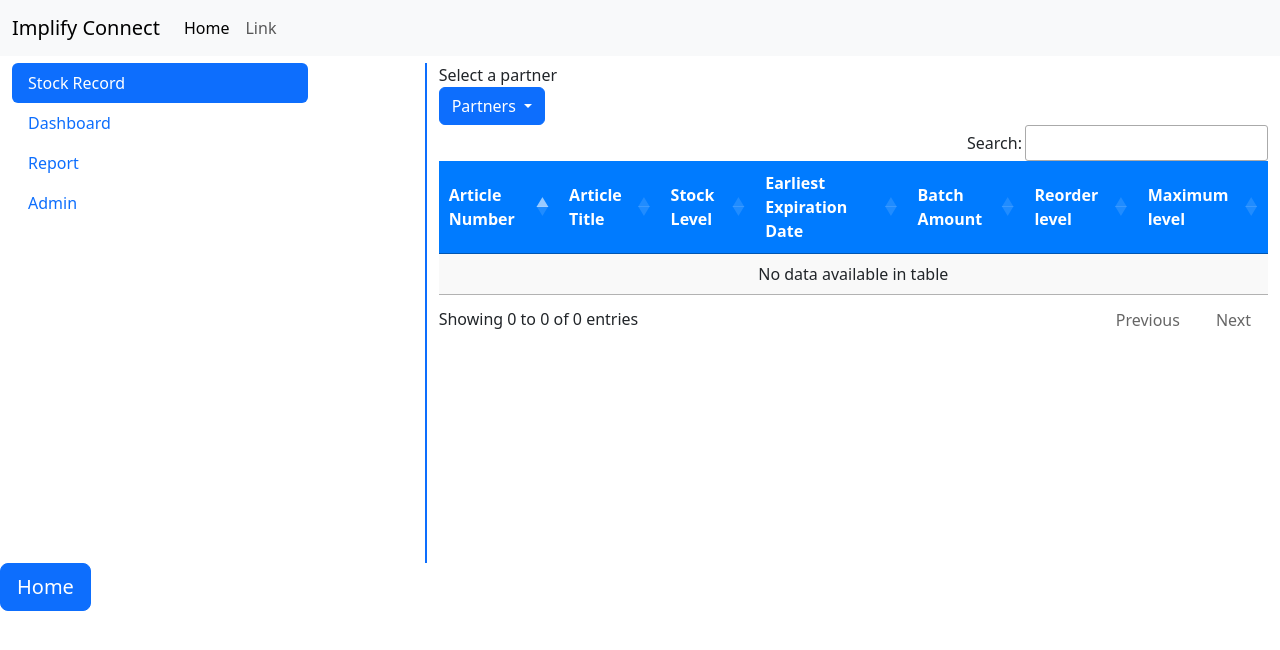
After one commit to yedhukrishnaG/django, a Django app: page /newhomepage/ in a window 1280 px wide. The commit adds this page. Shown: the top 650 px of the page. Run offline with Django 4.2, Linux system fonts and the light colour scheme; some libraries are stand-ins or nearby versions.

Commit message:
radio type button and side pannel view

```diff
--- a/django/hello_django/hello_app/urls.py
+++ b/django/hello_django/hello_app/urls.py
@@ -33,5 +33,6 @@ urlpatterns = [
     path('login/', views.login, name='login'),
     path('signup/', views.signup, name='signup'),
     path('newreport/', views.newreport, name='newreport'),
+    path('newhomepage/', views.newhomepage, name='newhomepage'),
     path('', views.print_hello),
 ]
--- a/django/hello_django/hello_app/views.py
+++ b/django/hello_django/hello_app/views.py
@@ -150,3 +150,7 @@ def addrow(request):
 def newreport(request):
 
     return render(request,'newreport.html')
+
+def newhomepage(request):
+
+    return render(request,'newhomepage.html')
--- /dev/null
+++ b/django/hello_django/templates/newhomepage.html
@@ -0,0 +1,192 @@
+<!DOCTYPE html>
+<html lang="en">
+<head>
+    <meta charset="UTF-8">
+    <meta name="viewport" content="width=device-width, initial-scale=1.0">
+    <title>Implify Connect</title>
+    <!-- Bootstrap CSS -->
+    <link href="https://cdn.jsdelivr.net/npm/bootstrap@5.3.0-alpha1/dist/css/bootstrap.min.css" rel="stylesheet">
+    <!-- jQuery -->
+    <script src="https://code.jquery.com/jquery-3.6.0.min.js"></script>
+    <!-- DataTables CSS -->
+    <link rel="stylesheet" type="text/css" href="https://cdn.datatables.net/1.11.5/css/jquery.dataTables.css">
+    <!-- DataTables JS -->
+    <script type="text/javascript" charset="utf8" src="https://cdn.datatables.net/1.11.5/js/jquery.dataTables.js"></script>
+    <!-- Custom CSS -->
+    <style>
+        /* Custom CSS for blue table header */
+        .table-header-blue th {
+            background-color: #007bff; /* Blue color */
+            color: white; /* Text color */
+        }
+        /* Custom CSS for vertical line */
+        .vertical-line {
+            border-right: 2px solid #0d6efd;
+            height: 500px;
+        }
+
+        .shifted-row {
+            margin-top: 5%;
+        }
+
+        .text-data{
+            text-align: left;
+        }
+    </style>
+</head>
+<body>
+    <!-- Navigation bar -->
+    <nav class="navbar navbar-expand-lg navbar-light bg-light fixed-top">
+        <div class="container-fluid">
+            <a class="navbar-brand" href="#">Implify Connect</a>
+            <!-- Navbar toggle button for smaller screens -->
+            <button class="navbar-toggler" type="button" data-bs-toggle="collapse" data-bs-target="#navbarSupportedContent" aria-controls="navbarSupportedContent" aria-expanded="false" aria-label="Toggle navigation">
+                <span class="navbar-toggler-icon"></span>
+            </button>
+            <!-- Navbar links -->
+            <div class="collapse navbar-collapse" id="navbarSupportedContent">
+                <ul class="navbar-nav me-auto mb-2 mb-lg-0">
+                    <li class="nav-item">
+                        <a class="nav-link active" aria-current="page" href="#">Home</a>
+                    </li>
+                    <li class="nav-item">
+                        <a class="nav-link" href="#">Link</a>
+                    </li>
+                    <!-- Add more navbar items as needed -->
+                </ul>
+            </div>
+        </div>
+    </nav>
+
+    <!-- Main content -->
+    <div class="container-fluid mt-5">
+        <div class="row shifted-row">
+            <!-- Left panel with tabs -->
+            <div class="col-md-3 ">
+                <div class="nav flex-column nav-pills" id="v-pills-tab" role="tablist" aria-orientation="vertical">
+                    <button class="nav-link active text-data" id="tab1-tab" data-bs-toggle="pill" data-bs-target="#tab1" type="button" role="tab" aria-controls="tab1" aria-selected="true">Stock Record</button>
+                    <button class="nav-link text-data" id="tab2-tab" data-bs-toggle="pill" data-bs-target="#tab2" type="button" role="tab" aria-controls="tab2" aria-selected="false">Dashboard</button>
+                    <button class="nav-link text-data" id="tab3-tab" data-bs-toggle="pill" data-bs-target="#tab3" type="button" role="tab" aria-controls="tab3" aria-selected="false">Report</button>
+                    <button class="nav-link text-data" id="tab4-tab" data-bs-toggle="pill" data-bs-target="#tab4" type="button" role="tab" aria-controls="tab4" aria-selected="false">Admin</button>
+                </div>
+            </div>
+
+            <!-- Vertical line -->
+            <div class="col-md-1 d-none d-md-block vertical-line"></div>
+
+            <!-- Right panel with tab content -->
+            <div class="col-md-8">
+                <div class="tab-content" id="v-pills-tabContent">
+                    <!-- Tab 1 content -->
+                    <div class="tab-pane fade show active" id="tab1" role="tabpanel" aria-labelledby="tab1-tab">
+                        <div id="dashboard">
+                            <div>Select a partner</div>
+                            <div class="dropdown">
+                                <button class="btn btn-primary dropdown-toggle" type="button" id="dropdownMenuButton" data-bs-toggle="dropdown" aria-expanded="false">
+                                    Partners
+                                </button>
+                                <ul class="dropdown-menu" aria-labelledby="dropdownMenuButton">
+                                    <li><a class="dropdown-item" href="#">Action 1</a></li>
+                                    <li><a class="dropdown-item" href="#">Action 2</a></li>
+                                    <li><a class="dropdown-item" href="#">Action 3</a></li>
+                                </ul>
+                            </div>
+                            <div>
+                                <table id="example" class="display">
+                                    <thead class="table-header-blue">
+                                        <tr>
+                                            <th scope="col">Article Number</th>
+                                            <th scope="col">Article Title</th>
+                                            <th scope="col">Stock Level</th>
+                                            <th scope="col">Earliest Expiration Date</th>
+                                            <th scope="col">Batch Amount</th>
+                                            <th scope="col">Reorder level</th>
+                                            <th scope="col">Maximum level</th>
+                                        </tr>
+                                    </thead>
+                                    <tbody>
+                                        <!-- Table body content goes here -->
+                                    </tbody>
+                                </table>
+                            </div>
+                        </div>
+                    </div>
+
+                    <!-- Tab 2 content -->
+                    <div class="tab-pane fade" id="tab2" role="tabpanel" aria-labelledby="tab2-tab">
+                        <p>Hello World</p>
+                    </div>
+
+                    <!-- Tab 3 content -->
+                    <div class="tab-pane fade" id="tab3" role="tabpanel" aria-labelledby="tab3-tab">
+                        <p>Heyy</p>
+                    </div>
+
+                    <!-- Tab 4 content -->
+                    <div class="tab-pane fade" id="tab4" role="tabpanel" aria-labelledby="tab4-tab">
+                        <table class="table">
+                            <thead>
+                                <tr>
+                                    <th scope="col">Column 1</th>
+                                    <th scope="col">Column 2</th>
+                                    <th scope="col">Column 3</th>
+                                    <th scope="col">Column 4</th>
+                                    <th scope="col">Column 5</th>
+                                </tr>
+                            </thead>
+                            <tbody>
+                                <!-- Table body content goes here -->
+                            </tbody>
+                        </table>
+                    </div>
+                </div>
+            </div>
+        </div>
+    </div>
+
+    <script>
+        $(document).ready(function () {
+            // Function to handle screen width check and actions
+            function handleScreenWidth() {
+                // Check screen width
+                var screenWidth = window.innerWidth;
+
+                // If screen width is less than 768px (bootstrap mobile breakpoint), show alert
+                if (screenWidth < 768) {
+                    // Handle mobile view if needed
+                } else {
+                    // If screen width is greater than or equal to 768px, show DataTable
+                    // Check if DataTable is already initialized
+                    if (!$.fn.DataTable.isDataTable('#example')) {
+                        // Initialize DataTable
+                        $('#example').DataTable({
+                            "lengthMenu": [],
+                            "dom": '<"top"fl<"clear">>rt<"bottom"ip<"clear">>',
+                            "lengthChange": false,
+                            "pageLength": 20,
+                        });
+                    }
+                }
+            }
+
+            // Call handleScreenWidth function on page load
+            handleScreenWidth();
+
+            // Call handleScreenWidth function on window resize
+            $(window).resize(handleScreenWidth);
+
+            // Call handleScreenWidth function when the page is reloaded
+            $(window).on('load', handleScreenWidth);
+
+            // Call handleScreenWidth function when the page is about to be reloaded
+            $(window).on('beforeunload', handleScreenWidth);
+        });
+    </script>
+
+    <!-- Bootstrap JS Bundle -->
+    <script src="https://cdn.jsdelivr.net/npm/bootstrap@5.3.0-alpha1/dist/js/bootstrap.bundle.min.js"></script>
+
+    <!-- Home button -->
+    <a href="/homepage" class="btn btn-primary btn-lg btn-block">Home</a>
+</body>
+</html>
```
Also changed, not shown: django/hello_django/templates/newreport.html (+37 -20 lines).
